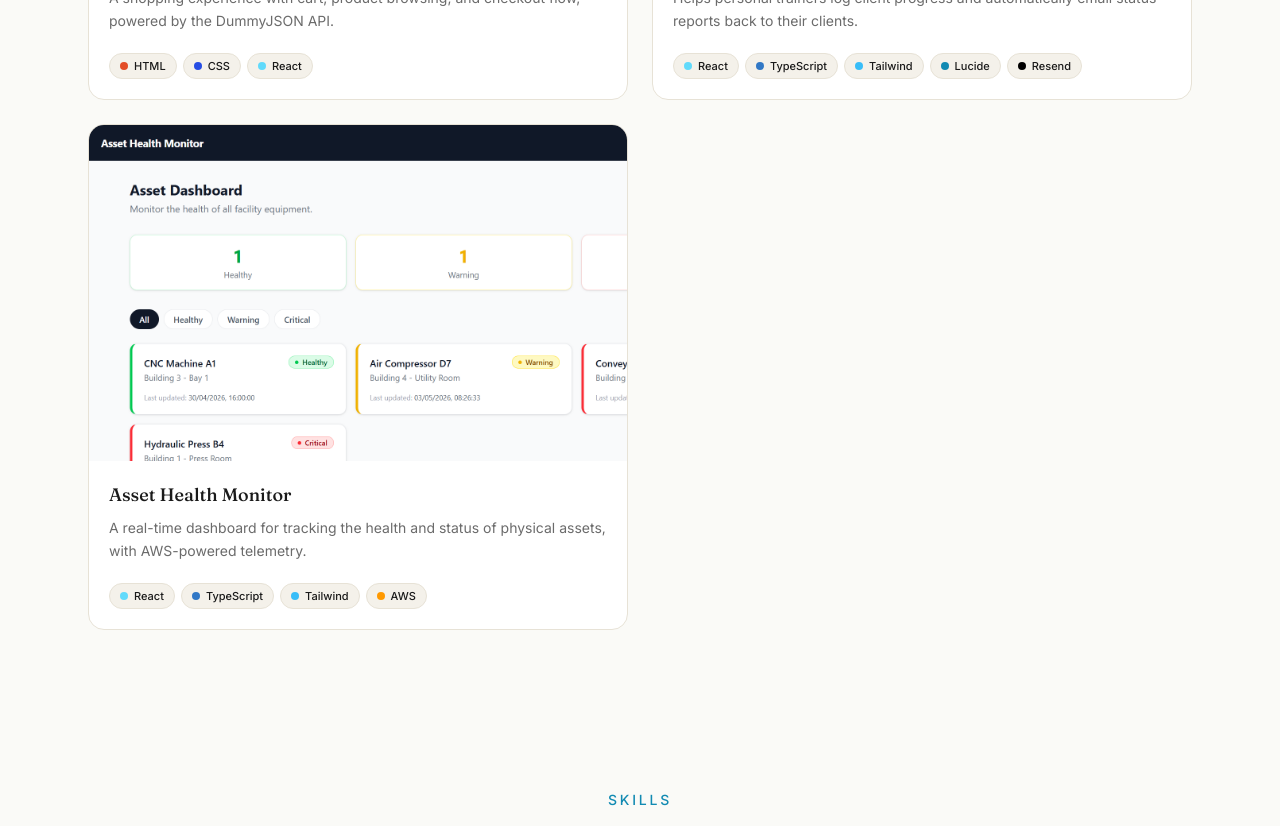
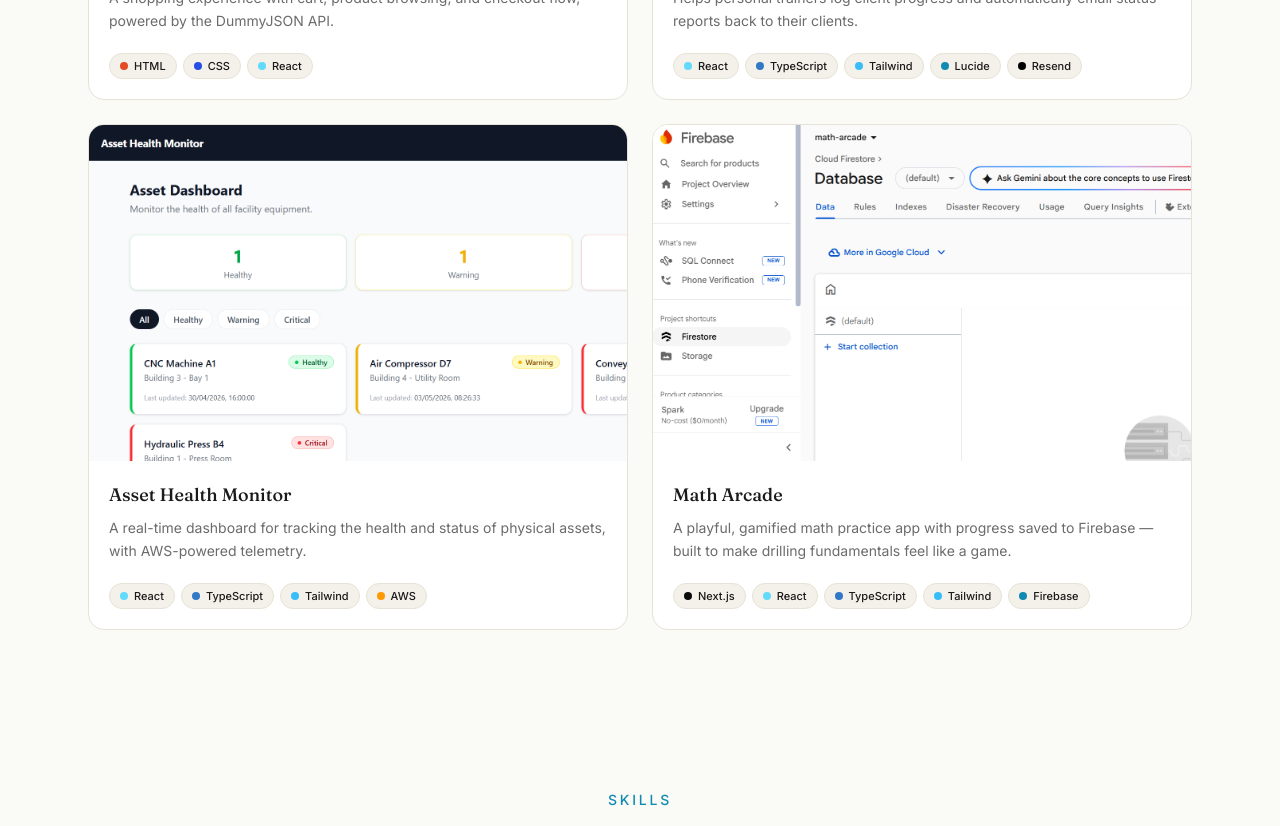
Before and after one commit to Afifrifaie/mywebsite, a Next.js app: page / in a window 1280 px wide. Shown: the part 3200-4026 px from the top of the page. Built offline with nearby package versions, Linux system fonts and the light colour scheme.

Commit message:
Add Math Arcade project

```diff
--- a/src/data/projects.ts
+++ b/src/data/projects.ts
@@ -53,4 +53,13 @@ export const projects: Project[] = [
     liveUrl: "https://assethealth.netlify.app/",
     repoUrl: "https://github.com/Afifrifaie",
   },
+  {
+    title: "Math Arcade",
+    description:
+      "A playful, gamified math practice app with progress saved to Firebase — built to make drilling fundamentals feel like a game.",
+    image: "/projects/math-arcade.png",
+    stack: ["Next.js", "React", "TypeScript", "Tailwind", "Firebase"],
+    liveUrl: "",
+    repoUrl: "https://github.com/Afifrifaie",
+  },
 ];
```
Also changed, not shown: public/projects/math-arcade.png (added).
